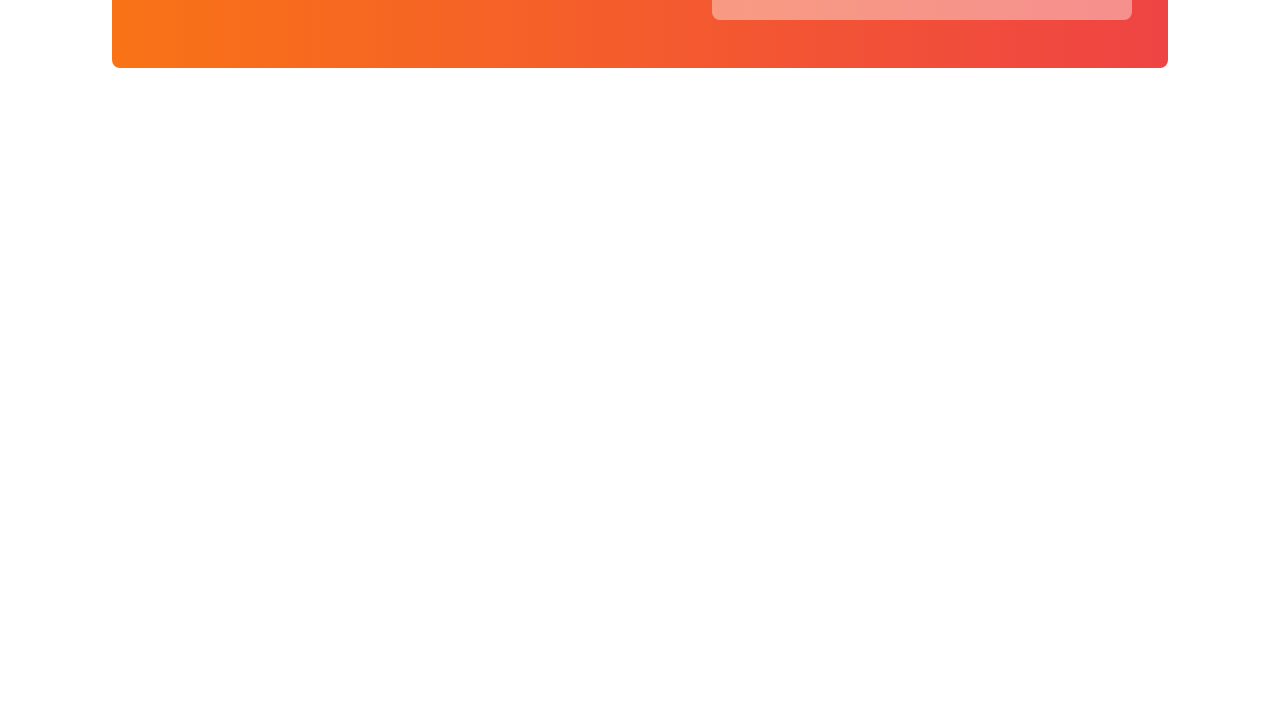
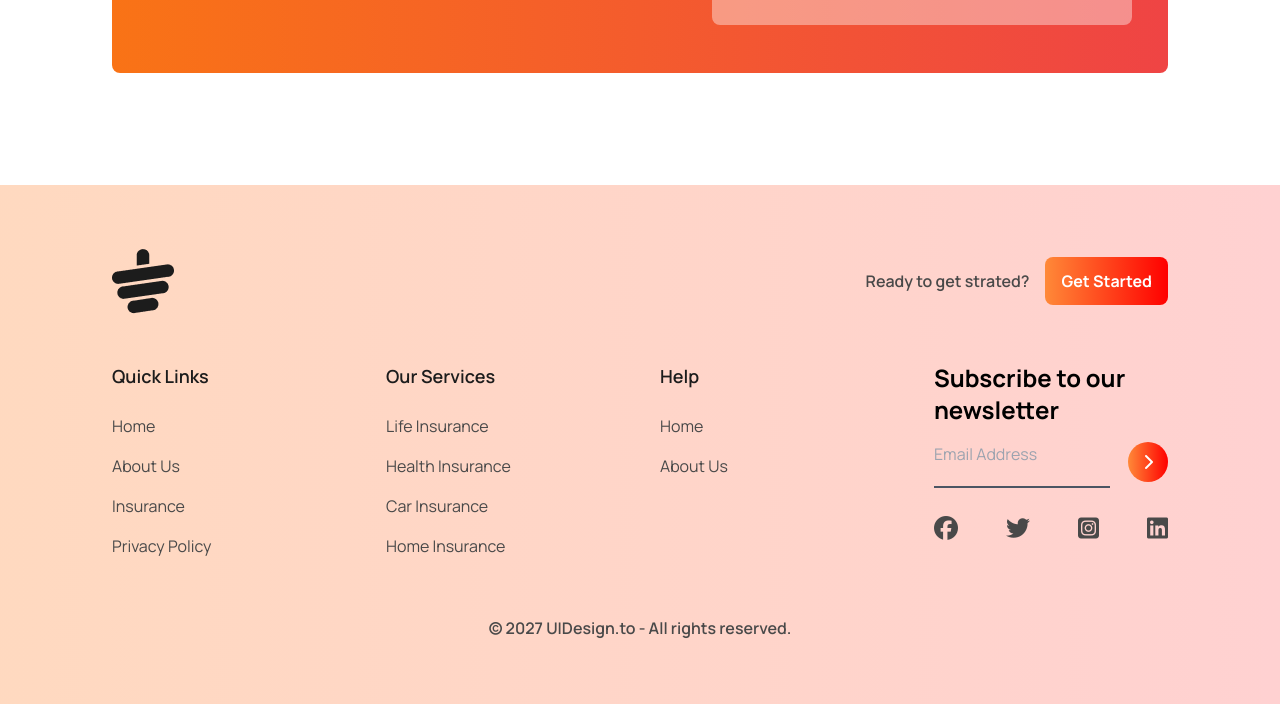
Before and after one commit to tanjim-room/tea-house, a plain HTML site: page index.html in a window 1280 px wide. Shown: the part 2081-2785 px from the top of the page. Before the commit the page ends 2261 px from the top, so only its background shows below. Drawn offline with nearby package versions, Linux system fonts and the light colour scheme.

Commit message:
Added Footer Section

```diff
--- a/index.html
+++ b/index.html
@@ -15,7 +15,7 @@
         }
     </style>
 </head>
-<body>
+<body class="font-manrope">
     <main class="max-w-screen-xl mx-auto p-16 lg:p-28">
         <!-- Hero Area  -->
         <header class="lg:flex lg:items-center">
@@ -144,5 +144,65 @@
             </div>
         </section>
     </main>
+    <footer class="bg-gradient-to-r from-[#ff883851] to-[#ff00002e]  h-90">
+        <div class="max-w-screen-xl mx-auto px-16 lg:px-28 py-8 lg:py-16 space-y-12">
+            <div class="flex justify-between">
+                <img src="images/cup.png" alt="">
+                <div class="flex items-center gap-3 md:gap-4 pl-4">
+                    <p class="text-[#494949] font-semibold">Ready to get strated?</p>
+                    <button class="bg-gradient-to-r from-[#FF8938] to-[#FF0000] px-4 py-3 rounded-lg text-white font-bold">Get Started</button>
+                </div>
+            </div>
+            <div class="grid grid-cols-2 gap-10 lg:grid-cols-4">
+                <div class="space-y-6">
+                    <h2 class="text-[#1C1C1C] font-semibold text-lg">Quick Links</h2>
+                    <ul class="space-y-4">
+                        <li href="#" class="text-[#494949] hover:text-orange-500">Home</li>
+                        <li href="#" class="text-[#494949] hover:text-orange-500">About Us</li>
+                        <li href="#" class="text-[#494949] hover:text-orange-500">Insurance</li>
+                        <li href="#" class="text-[#494949] hover:text-orange-500">Privacy Policy</li>
+                    </ul>
+                </div>
+                <div class="space-y-6">
+                    <h2 class="text-[#1C1C1C] font-semibold text-lg">Our Services</h2>
+                    <ul class="space-y-4">
+                        <li href="#" class="text-[#494949] hover:text-orange-500">Life Insurance</li>
+                        <li href="#" class="text-[#494949] hover:text-orange-500">Health Insurance</li>
+                        <li href="#" class="text-[#494949] hover:text-orange-500">Car Insurance</li>
+                        <li href="#" class="text-[#494949] hover:text-orange-500">Home Insurance</li>
+                    </ul>
+                </div>
+                <div class="space-y-6">
+                    <h2 class="text-[#1C1C1C] font-semibold text-lg">Help</h2>
+                    <ul class="space-y-4">
+                        <li href="#" class="text-[#494949] hover:text-orange-500">Home</li>
+                        <li href="#" class="text-[#494949] hover:text-orange-500">About Us</li>
+
+                    </ul>
+                </div>
+                <div class="space-y-4">
+                    <h2 class="text-2xl font-bold mb-2">Subscribe to our newsletter</h2>
+                    <div>
+                        <div class="flex justify-between">
+                            <input type="text" placeholder="Email Address" class="bg-transparent border-b-2 border-gray-600 text-gray-500 pb-5 w-3/4 hover:border-none">
+                            <div class="bg-gradient-to-r from-[#FF8938] to-[#FF0000] text-white rounded-full w-10 h-10 p-5 inline-flex justify-center items-center">
+                                <i class="fa-solid fa-chevron-right "></i>
+                            </div>
+                        </div>
+                        <div class="flex justify-between py-6">
+                            <i class="fa-brands fa-facebook text-2xl text-[#494949]"></i>
+                            <i class="fa-brands fa-twitter text-2xl text-[#494949]"></i>
+                            <i class="fa-brands fa-square-instagram text-2xl text-[#494949]"></i>
+                            <i class="fa-brands fa-linkedin text-2xl text-[#494949]"></i>
+                        </div>
+                    </div>
+                </div>
+            </div>
+            <div>
+                <p class="text-center text-[#494949] font-semibold">© 2027 UIDesign.to - All rights reserved.</p>
+            </div>
+        </div>
+    </footer>
+
 </body>
 </html>
```
